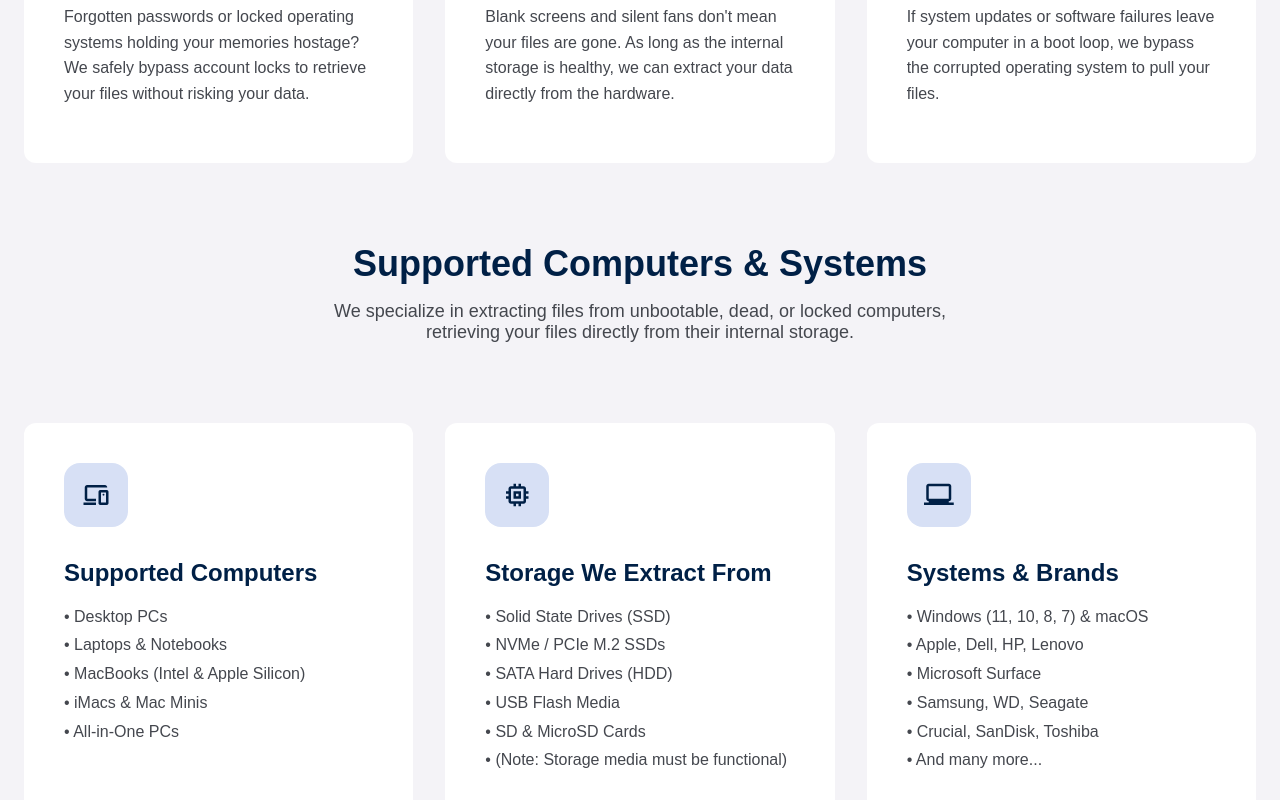
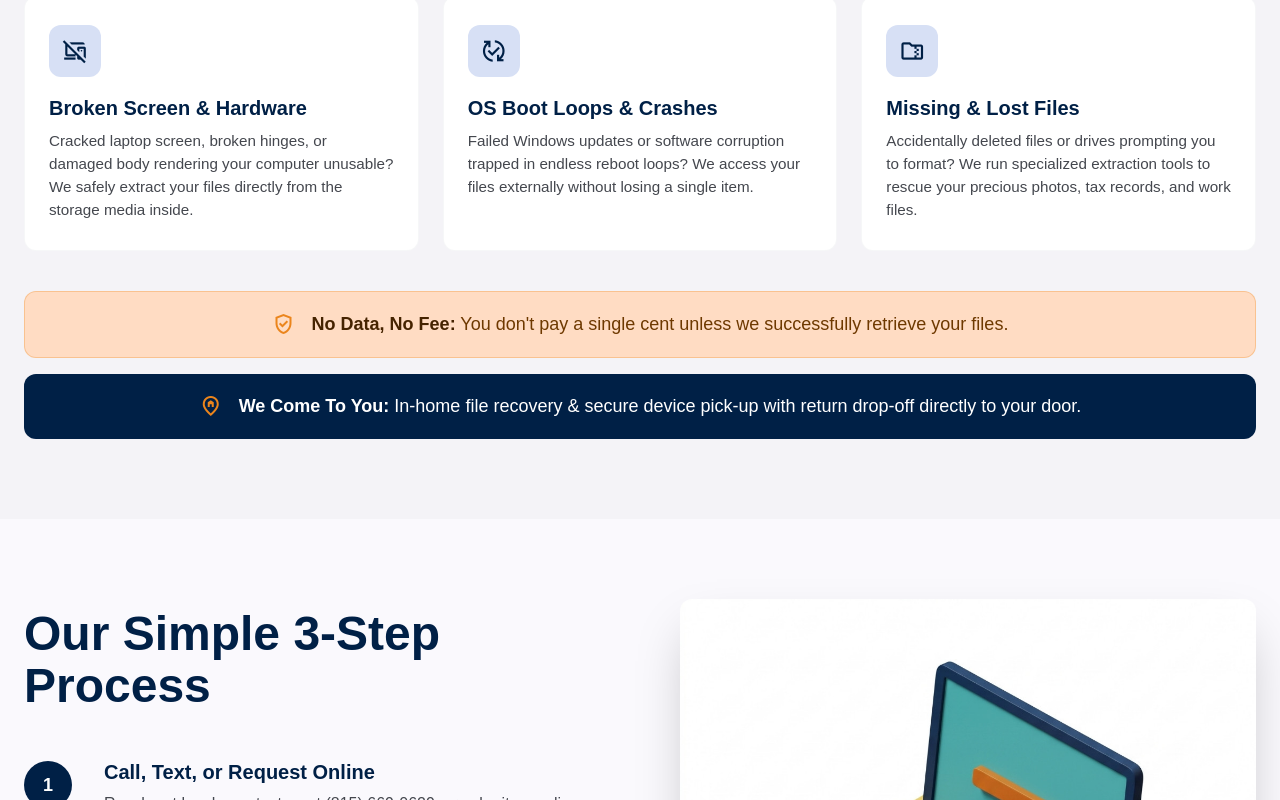
Before and after one commit to jacobNar/CurbToCloudTech, a Next.js app: page / in a window 1280 px wide. Shown: the part 1520-2320 px from the top of the page. Built offline with nearby package versions, Linux system fonts and the light colour scheme.

Commit message:
copy and page layout changes

```diff
--- a/components/EmergencySection.jsx
+++ b/components/EmergencySection.jsx
@@ -19,7 +19,7 @@ export default function EmergencySection() {
           </div>
           <div className={styles.scenarioCard} style={{ backgroundColor: 'rgba(255,255,255,0.05)', border: '1px solid rgba(255,255,255,0.1)', boxShadow: 'none' }}>
             <h3 className={styles.scenarioTitle} style={{ color: 'white' }}>3. Professional Extraction</h3>
-            <p className={styles.scenarioDesc} style={{ color: 'rgba(255,255,255,0.8)' }}>Call us and we will securely extract the healthy storage drive or bypass the lock to safely retrieve your files from our Mobile Work Center.</p>
+            <p className={styles.scenarioDesc} style={{ color: 'rgba(255,255,255,0.8)' }}>Call, text, or request online. We can perform the recovery right in your home or safely take your computer back to our lab and return your device later.</p>
           </div>
         </div>
       </div>
--- a/components/Layout.jsx
+++ b/components/Layout.jsx
@@ -1,6 +1,5 @@
 import Header from './Header';
 import Footer from './Footer';
-import FloatingSMS from './FloatingSMS';
 
 export default function Layout({ children }) {
   return (
@@ -8,7 +7,6 @@ export default function Layout({ children }) {
       <Header />
       <main>{children}</main>
       <Footer />
-      <FloatingSMS />
     </>
   );
 }
--- a/components/ProcessSection.jsx
+++ b/components/ProcessSection.jsx
@@ -8,28 +8,28 @@ export default function ProcessSection() {
         <div className={styles.processContainer}>
           <div>
             <h2 className={styles.processTitle}>
-              Simple Recovery,<br />Professional Care.
+              Our Simple 3-Step Process
             </h2>
             <div className={styles.processSteps}>
               <div className={styles.processStep}>
                 <div className={`${styles.stepNumber} ${styles.darkBg}`}>1</div>
                 <div className={styles.stepContent}>
-                  <h4>Book Appointment</h4>
-                  <p>Select a time that fits your schedule. No more waiting at generic repair shops.</p>
+                  <h4>Call, Text, or Request Online</h4>
+                  <p>Reach out by phone, text us at (815) 669-0629, or submit an online form for a quick callback. We'll discuss your issue and schedule a convenient appointment.</p>
                 </div>
               </div>
               <div className={styles.processStep}>
                 <div className={`${styles.stepNumber} ${styles.accentBg}`}>2</div>
                 <div className={styles.stepContent}>
-                  <h4>Curb-side or In-Home Service</h4>
-                  <p>We arrive at your location. We can either come inside your home to recover the data right away, or securely take your device back to our lab and return it to you once completed.</p>
+                  <h4>In-Home Service or Lab Pick-Up</h4>
+                  <p>We come directly to your location. We can either do the recovery right in your home or take your computer back to our lab and drop your device off later when completed.</p>
                 </div>
               </div>
               <div className={styles.processStep}>
                 <div className={`${styles.stepNumber} ${styles.darkBg}`}>3</div>
                 <div className={styles.stepContent}>
-                  <h4>How You Get Your Data</h4>
-                  <p>Once recovered, we pre-load all your files onto a brand new, dedicated USB drive—fully included in the flat rate. No storage limits or download waits.</p>
+                  <h4>Get Files Back & Pay Only on Success</h4>
+                  <p>We transfer all your recovered data onto a brand-new USB drive included in the flat rate. With our No Data, No Fee guarantee, you only pay if we successfully rescue your files.</p>
                 </div>
               </div>
             </div>
--- a/pages/[townName].jsx
+++ b/pages/[townName].jsx
@@ -67,7 +67,7 @@ export default function TownPage({ townName, state, featureText }) {
                   Professional Data Recovery in {townName}. We Rescue Your Files.
                 </h1>
                 <p className={styles.heroDesc}>
-                  Locked out or computer won't turn on? We recover your files right in your home, at your curb, or via secure device pick-up in {townName}.
+                  Locked out or computer won't turn on? We recover your files right in your home or via secure device pick-up in {townName}.
                 </p>
                 <div className="hero-actions">
                   <button className="btn btn-large" onClick={() => setIsModalOpen(true)}>
@@ -108,7 +108,7 @@ export default function TownPage({ townName, state, featureText }) {
           <div className="width-container">
             <div className={styles.sectionHeader}>
               <h2 className={styles.sectionTitle}>Professional Data Recovery in Your Neighborhood</h2>
-              <p className={styles.sectionDesc}>From the town square to the suburbs of {townName}, we offer convenient in-home service, curb-side recovery, and secure device pick-up and return.</p>
+              <p className={styles.sectionDesc}>From the town square to the suburbs of {townName}, we offer convenient in-home service and secure device pick-up with return drop-off.</p>
             </div>
 
             <ul className={styles.townsList}>
--- a/pages/index.jsx
+++ b/pages/index.jsx
@@ -89,8 +89,8 @@ export default function Home() {
         <section className="section-padding bg-light">
           <div className="width-container">
             <div className={styles.scenariosHeader}>
-              <h2 style={{ color: '#002046' }}>What We Do</h2>
-              <p style={{ color: '#44474e' }}>We specialize in extracting and recovering files from crashed, locked, or unbootable PCs and Macs. Whether it’s a forgotten password or a computer that won't turn on, we retrieve your data safely in your home, at your curb, or via secure device pick-up and return.</p>
+              <h2 style={{ color: '#002046' }}>Can We Help You?</h2>
+              <p style={{ color: '#44474e' }}>We specialize in rescuing files from crashed, broken, locked, or unbootable PCs and Macs. If your data is trapped inside a problem computer, we retrieve it safely.</p>
             </div>
 
             <div className={styles.scenariosGrid}>
@@ -98,84 +98,79 @@ export default function Home() {
                 <div className={styles.scenarioIcon}>
                   <span className="material-symbols-outlined">lock_reset</span>
                 </div>
-                <h3 className={styles.scenarioTitle}>Locked Out</h3>
+                <h3 className={styles.scenarioTitle}>Forgotten Password</h3>
                 <p className={styles.scenarioDesc}>
-                  Forgotten passwords or locked operating systems holding your memories hostage? We safely bypass account locks to retrieve your files without risking your data.
+                  Locked out of your user account or forgot your system password? We safely bypass OS account locks to rescue your photos, documents, and personal files.
                 </p>
               </div>
+
               <div className={styles.scenarioCard}>
                 <div className={styles.scenarioIcon}>
                   <span className="material-symbols-outlined">power_off</span>
                 </div>
-                <h3 className={styles.scenarioTitle}>PC Won't Turn On</h3>
+                <h3 className={styles.scenarioTitle}>Computer Won't Turn On</h3>
                 <p className={styles.scenarioDesc}>
-                  Blank screens and silent fans don't mean your files are gone. As long as the internal storage is healthy, we can extract your data directly from the hardware.
+                  Dead power supply or motherboard failure? Blank screens don't mean your data is gone. We connect directly to your internal drive to extract your files.
                 </p>
-              </div>
-              <div className={styles.scenarioCard}>
-                <div className={styles.scenarioIcon}>
-                  <span className="material-symbols-outlined">description</span>
-                </div>
-                <h3 className={styles.scenarioTitle}>Operating System Crashes</h3>
-                <p className={styles.scenarioDesc}>
-                  If system updates or software failures leave your computer in a boot loop, we bypass the corrupted operating system to pull your files.
-                </p>
-              </div>
-            </div>
-          </div>
-        </section>
-
-        <section className="section-padding bg-light">
-          <div className="width-container">
-            <div className={styles.scenariosHeader}>
-              <h2 style={{ color: '#002046' }}>Supported Computers & Systems</h2>
-              <p style={{ color: '#44474e' }}>We specialize in extracting files from unbootable, dead, or locked computers, retrieving your files directly from their internal storage.</p>
-            </div>
-
-            <div className={styles.scenariosGrid}>
-              <div className={styles.scenarioCard}>
-                <div className={styles.scenarioIcon}>
-                  <span className="material-symbols-outlined">devices</span>
-                </div>
-                <h3 className={styles.scenarioTitle}>Supported Computers</h3>
-                <ul style={{ listStyleType: 'none', padding: 0, marginTop: '1rem', lineHeight: '1.8', color: '#44474e' }}>
-                  <li>• Desktop PCs</li>
-                  <li>• Laptops & Notebooks</li>
-                  <li>• MacBooks (Intel & Apple Silicon)</li>
-                  <li>• iMacs & Mac Minis</li>
-                  <li>• All-in-One PCs</li>
-                </ul>
               </div>
 
               <div className={styles.scenarioCard}>
                 <div className={styles.scenarioIcon}>
-                  <span className="material-symbols-outlined">memory</span>
+                  <span className="material-symbols-outlined">laptop_chromebook</span>
                 </div>
-                <h3 className={styles.scenarioTitle}>Storage We Extract From</h3>
-                <ul style={{ listStyleType: 'none', padding: 0, marginTop: '1rem', lineHeight: '1.8', color: '#44474e' }}>
-                  <li>• Solid State Drives (SSD)</li>
-                  <li>• NVMe / PCIe M.2 SSDs</li>
-                  <li>• SATA Hard Drives (HDD)</li>
-                  <li>• USB Flash Media</li>
-                  <li>• SD & MicroSD Cards</li>
-                  <li>• (Note: Storage media must be functional)</li>
-                </ul>
+                <h3 className={styles.scenarioTitle}>Blue Screen of Death</h3>
+                <p className={styles.scenarioDesc}>
+                  Stuck on a blue screen error (BSOD) or fatal system crash? We bypass corrupted operating systems to securely pull all your critical documents.
+                </p>
               </div>
 
               <div className={styles.scenarioCard}>
                 <div className={styles.scenarioIcon}>
-                  <span className="material-symbols-outlined">laptop_windows</span>
+                  <span className="material-symbols-outlined">devices_off</span>
                 </div>
-                <h3 className={styles.scenarioTitle}>Systems & Brands</h3>
-                <ul style={{ listStyleType: 'none', padding: 0, marginTop: '1rem', lineHeight: '1.8', color: '#44474e' }}>
-                  <li>• Windows (11, 10, 8, 7) & macOS</li>
-                  <li>• Apple, Dell, HP, Lenovo</li>
-                  <li>• Microsoft Surface</li>
-                  <li>• Samsung, WD, Seagate</li>
-                  <li>• Crucial, SanDisk, Toshiba</li>
-                  <li>• And many more...</li>
-                </ul>
+                <h3 className={styles.scenarioTitle}>Broken Screen & Hardware</h3>
+                <p className={styles.scenarioDesc}>
+                  Cracked laptop screen, broken hinges, or damaged body rendering your computer unusable? We safely extract your files directly from the storage media inside.
+                </p>
               </div>
+
+              <div className={styles.scenarioCard}>
+                <div className={styles.scenarioIcon}>
+                  <span className="material-symbols-outlined">published_with_changes</span>
+                </div>
+                <h3 className={styles.scenarioTitle}>OS Boot Loops & Crashes</h3>
+                <p className={styles.scenarioDesc}>
+                  Failed Windows updates or software corruption trapped in endless reboot loops? We access your files externally without losing a single item.
+                </p>
+              </div>
+
+              <div className={styles.scenarioCard}>
+                <div className={styles.scenarioIcon}>
+                  <span className="material-symbols-outlined">folder_zip</span>
+                </div>
+                <h3 className={styles.scenarioTitle}>Missing & Lost Files</h3>
+                <p className={styles.scenarioDesc}>
+                  Accidentally deleted files or drives prompting you to format? We run specialized extraction tools to rescue your precious photos, tax records, and work files.
+                </p>
+              </div>
+            </div>
+
+            <div className={styles.guaranteeBanner}>
+              <div className={styles.guaranteeIcon}>
+                <span className="material-symbols-outlined">verified_user</span>
+              </div>
+              <p className={styles.guaranteeText}>
+                <strong>No Data, No Fee:</strong> You don't pay a single cent unless we successfully retrieve your files.
+              </p>
+            </div>
+
+            <div className={styles.locationBanner}>
+              <div className={styles.locationIcon}>
+                <span className="material-symbols-outlined">home_pin</span>
+              </div>
+              <p className={styles.locationText}>
+                <strong>We Come To You:</strong> In-home file recovery & secure device pick-up with return drop-off directly to your door.
+              </p>
             </div>
           </div>
         </section>
@@ -190,7 +185,7 @@ export default function Home() {
           <div className="width-container" style={{ maxWidth: '48rem', margin: '0 auto' }}>
             <div className={styles.scenariosHeader}>
               <h2 style={{ color: '#002046' }}>Frequently Asked Questions</h2>
-              <p style={{ color: '#44474e' }}>Everything you need to know about our curb-side data recovery process.</p>
+              <p style={{ color: '#44474e' }}>Everything you need to know about our data recovery process.</p>
             </div>
             <div className={styles.faqList}>
               <details className={styles.faqItem}>
@@ -200,6 +195,24 @@ export default function Home() {
                 </summary>
                 <div className={styles.faqContent}>
                   We believe in honesty first. Our "No Fix, No Fee" guarantee means if we can't find a path to retrieve your files, you don't pay a single cent.
+                </div>
+              </details>
+              <details className={styles.faqItem}>
+                <summary className={styles.faqSummary}>
+                  <span>What computers and operating systems do you support?</span>
+                  <span className="material-symbols-outlined">expand_more</span>
+                </summary>
+                <div className={styles.faqContent}>
+                  We support all major desktop PCs, laptops, MacBooks (Intel & Apple Silicon), iMacs, Mac Minis, and All-in-One PCs running Windows (11, 10, 8, 7) or macOS across all brands (Apple, Dell, HP, Lenovo, Microsoft Surface, Samsung, Asus, Acer, Toshiba, and more).
+                </div>
+              </details>
+              <details className={styles.faqItem}>
+                <summary className={styles.faqSummary}>
+                  <span>What storage media types can you extract files from?</span>
+                  <span className="material-symbols-outlined">expand_more</span>
+                </summary>
+                <div className={styles.faqContent}>
+                  We extract files from Solid State Drives (SSD), NVMe / PCIe M.2 SSDs, SATA Hard Drives (HDD), USB Flash Media, and SD & MicroSD cards, provided the physical storage component has not suffered internal head or controller chip failure.
                 </div>
               </details>
               <details className={styles.faqItem}>
@@ -217,7 +230,7 @@ export default function Home() {
                   <span className="material-symbols-outlined">expand_more</span>
                 </summary>
                 <div className={styles.faqContent}>
-                  Never. Our service is designed for your comfort. We come directly to your home or office to extract files inside our Mobile Work Center at your curb.
+                  Never. Our service is designed for your comfort. We come directly to your home or office and can either perform the recovery in your home or safely take your computer back to our lab and return it later.
                 </div>
               </details>
               <details className={styles.faqItem}>
--- a/styles/Recover.module.scss
+++ b/styles/Recover.module.scss
@@ -39,7 +39,6 @@
   display: flex;
   gap: 1rem;
   flex-wrap: wrap;
-  margin-bottom: 2rem;
 }
 
 .badgeOne {
@@ -104,7 +103,7 @@
   font-size: 1.25rem;
   line-height: 1.6;
   max-width: 34rem;
-  margin-bottom: 3rem;
+  margin-bottom: 2rem;
 }
 
 .heroActions {
@@ -219,7 +218,7 @@
   margin-bottom: 3rem;
 
   @media (min-width: 768px) {
-    margin-bottom: 5rem;
+    margin-bottom: 4rem;
   }
 
   h2 {
@@ -240,59 +239,143 @@
 .scenariosGrid {
   display: grid;
   grid-template-columns: 1fr;
-  gap: 2rem;
+  gap: 1.5rem;
 
-  @media (min-width: 768px) {
+  @media (min-width: 640px) {
+    grid-template-columns: repeat(2, 1fr);
+  }
+
+  @media (min-width: 1024px) {
     grid-template-columns: repeat(3, 1fr);
   }
 }
 
 .scenarioCard {
   background-color: var(--surface-container-lowest);
-  padding: 2rem 1.5rem;
+  padding: 1.75rem 1.5rem;
   border-radius: 12px;
-  transition: box-shadow 0.5s;
-
-  @media (min-width: 768px) {
-    padding: 2.5rem;
-  }
+  border: 1px solid rgba(196, 198, 207, 0.15);
+  transition: box-shadow 0.3s, transform 0.3s;
+  display: flex;
+  flex-direction: column;
 
   &:hover {
-    box-shadow: 0 40px 40px rgba(0, 32, 70, 0.04);
+    box-shadow: 0 20px 30px rgba(0, 32, 70, 0.06);
 
     .scenarioIcon {
-      transform: scale(1.1);
+      transform: scale(1.08);
     }
   }
 }
 
 .scenarioIcon {
-  width: 4rem;
-  height: 4rem;
-  border-radius: 1rem;
+  width: 3.25rem;
+  height: 3.25rem;
+  border-radius: 0.75rem;
   background-color: var(--secondary-container);
-  margin-bottom: 2rem;
+  margin-bottom: 1.25rem;
   display: flex;
   align-items: center;
   justify-content: center;
   transition: transform 0.3s;
+  flex-shrink: 0;
 
   span {
     color: var(--primary);
-    font-size: 1.875rem;
+    font-size: 1.625rem;
   }
 }
 
 .scenarioTitle {
-  font-size: 1.5rem;
+  font-size: 1.25rem;
   font-weight: 700;
   color: var(--primary);
-  margin-bottom: 1rem;
+  margin-bottom: 0.625rem;
 }
 
 .scenarioDesc {
   color: var(--on-surface-variant);
-  line-height: 1.6;
+  font-size: 0.95rem;
+  line-height: 1.5;
+  margin: 0;
+}
+
+.guaranteeBanner {
+  background-color: var(--tertiary-fixed);
+  border: 1px solid rgba(235, 133, 28, 0.3);
+  border-radius: 12px;
+  padding: 1.25rem 1.75rem;
+  margin-top: 2.5rem;
+  display: flex;
+  align-items: center;
+  justify-content: center;
+  gap: 1rem;
+
+  @media (max-width: 640px) {
+    flex-direction: column;
+    text-align: center;
+    padding: 1.25rem 1rem;
+  }
+}
+
+.guaranteeIcon {
+  font-size: 2rem;
+  color: var(--on-tertiary-container);
+  flex-shrink: 0;
+  display: flex;
+  align-items: center;
+}
+
+.guaranteeText {
+  font-size: 1.125rem;
+  font-weight: 400;
+  color: #6e3900;
+  margin: 0;
+  line-height: 1.4;
+
+  strong {
+    font-weight: 800;
+    color: #452300;
+  }
+}
+
+.locationBanner {
+  background-color: #002046;
+  color: #ffffff;
+  border-radius: 12px;
+  padding: 1.25rem 1.75rem;
+  margin-top: 1rem;
+  display: flex;
+  align-items: center;
+  justify-content: center;
+  gap: 1rem;
+
+  @media (max-width: 640px) {
+    flex-direction: column;
+    text-align: center;
+    padding: 1.25rem 1rem;
+  }
+}
+
+.locationIcon {
+  font-size: 2rem;
+  color: #eb851c;
+  flex-shrink: 0;
+  display: flex;
+  align-items: center;
+}
+
+.locationText {
+  font-size: 1.125rem;
+  font-weight: 400;
+  color: #ffffff;
+  margin: 0;
+  line-height: 1.4;
+
+  strong {
+    font-weight: 800;
+    color: #ffffff;
+  }
 }
 
 
--- a/styles/globals.scss
+++ b/styles/globals.scss
@@ -18,7 +18,6 @@
   --font-headline: 'Space Grotesk', sans-serif;
   --font-body: 'Inter', sans-serif;
 
-  /* Backward compatibility for other pages temporarily */
   --color-text: var(--color-on-surface);
   --color-light-bg: var(--color-surface-container-low);
 }
@@ -32,6 +31,7 @@ body {
   background-color: var(--color-background);
   color: var(--color-on-surface);
   scroll-behavior: smooth;
+  scroll-padding-top: 3rem;
   overflow-x: hidden;
 }
 
@@ -230,9 +230,9 @@ a {
   }
 }
 
-section.bg-light + section.bg-light,
-section.bg-primary-theme + section.bg-primary-theme,
-section:not(.bg-light):not(.bg-primary-theme):not(.section-hero) + section:not(.bg-light):not(.bg-primary-theme):not(.section-hero) {
+section.bg-light+section.bg-light,
+section.bg-primary-theme+section.bg-primary-theme,
+section:not(.bg-light):not(.bg-primary-theme):not(.section-hero)+section:not(.bg-light):not(.bg-primary-theme):not(.section-hero) {
   padding-top: 0;
 }
 
```
Also changed, not shown: components/Header.jsx (+7 -0 lines), pages/datarecovery.jsx (+75 -62 lines), styles/Header.module.scss (+5 -4 lines), 1 other file (tests, documents, lock files or other folders).
